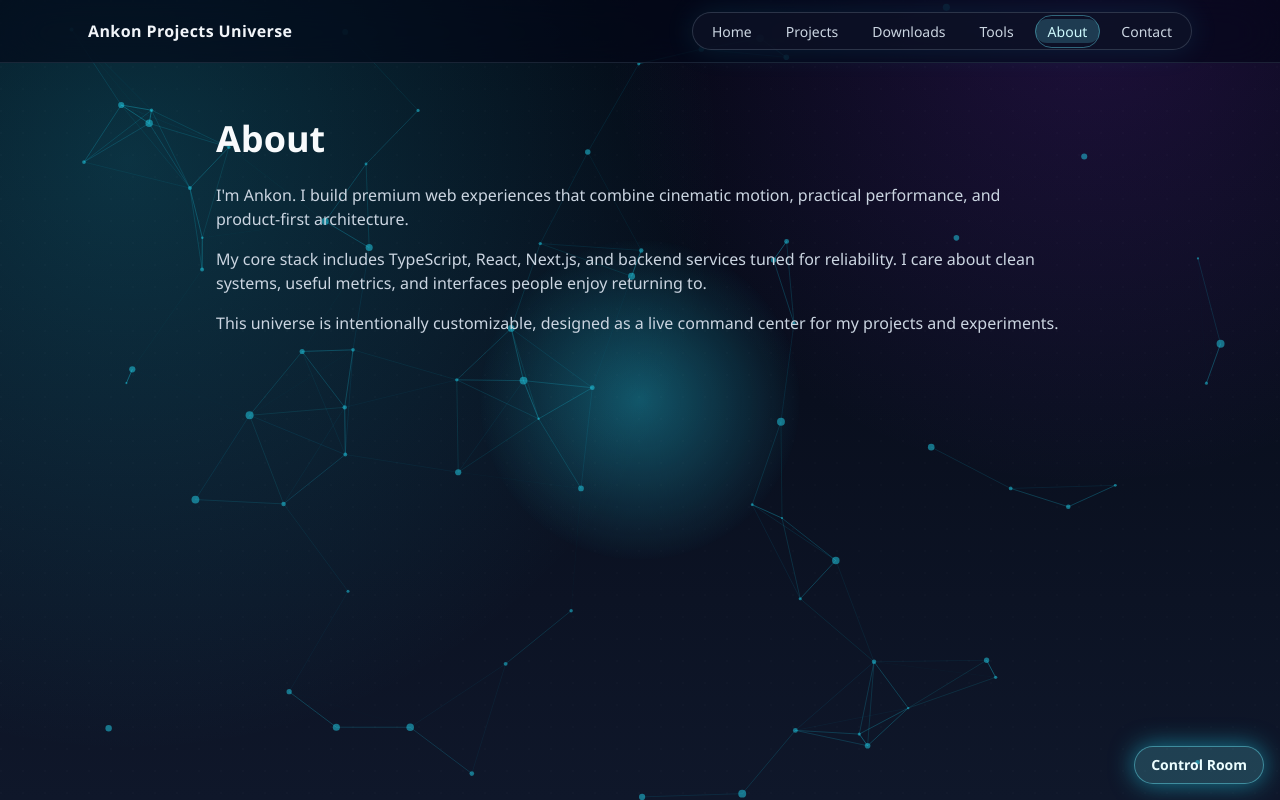
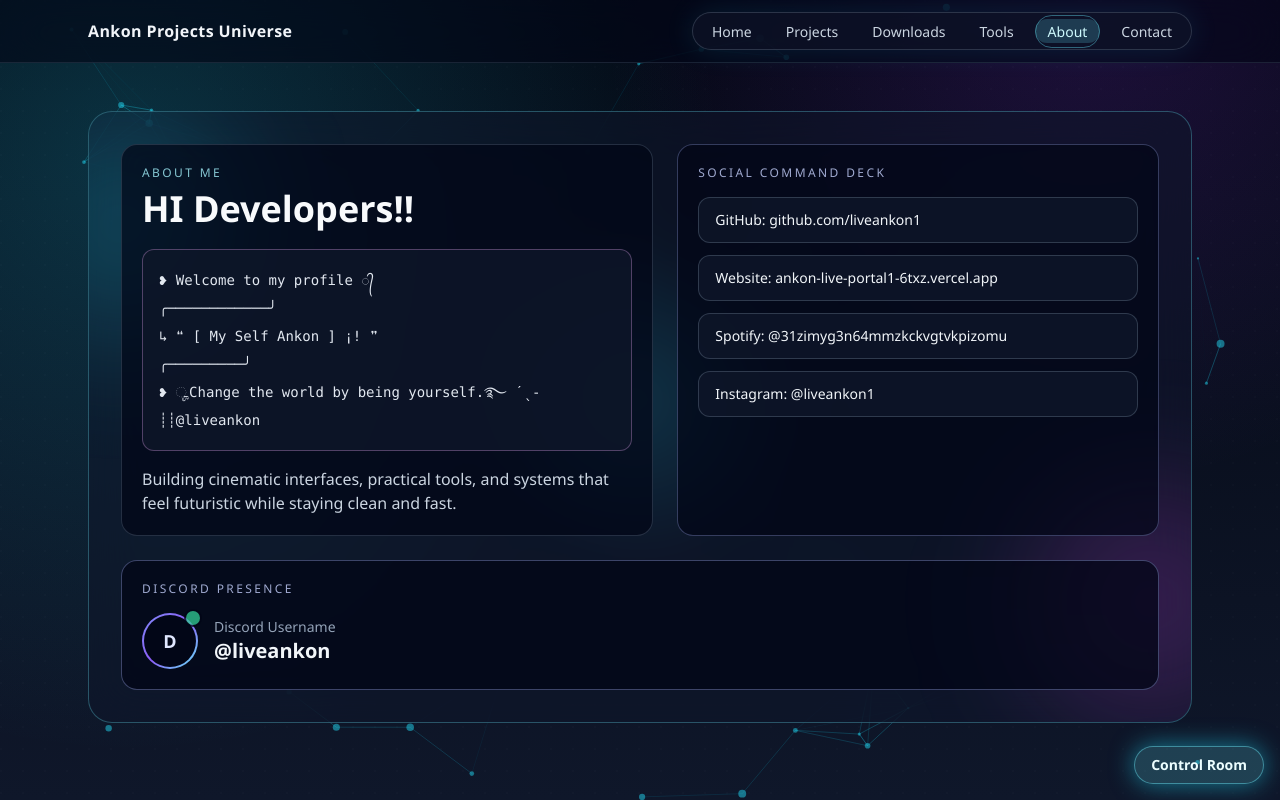
Before and after one commit to liveankon1/ankon-live-portal1, a Next.js app: page /about in a window 1280 px wide. Built offline with nearby package versions, Linux system fonts and the light colour scheme.

Commit message:
Update page.tsx

```diff
--- a/app/about/page.tsx
+++ b/app/about/page.tsx
@@ -1,18 +1,82 @@
 export default function AboutPage() {
   return (
-    <section className="mx-auto max-w-4xl px-4 py-14 md:px-6">
-      <h1 className="text-4xl font-bold text-slate-50">About</h1>
-      <div className="mt-6 space-y-4 text-slate-300">
-        <p>
-          I&apos;m Ankon. I build premium web experiences that combine cinematic motion, practical performance, and product-first architecture.
-        </p>
-        <p>
-          My core stack includes TypeScript, React, Next.js, and backend services tuned for reliability. I care about clean systems,
-          useful metrics, and interfaces people enjoy returning to.
-        </p>
-        <p>
-          This universe is intentionally customizable, designed as a live command center for my projects and experiments.
-        </p>
+    <section className="mx-auto max-w-6xl px-4 py-12 md:px-6">
+      <div className="relative overflow-hidden rounded-3xl border border-cyan-300/30 bg-slate-900/55 p-6 backdrop-blur-xl md:p-8">
+        <div className="pointer-events-none absolute -left-20 top-0 h-56 w-56 rounded-full bg-cyan-400/20 blur-3xl" />
+        <div className="pointer-events-none absolute -right-20 bottom-0 h-60 w-60 rounded-full bg-fuchsia-500/20 blur-3xl" />
+
+        <div className="relative z-10 grid gap-6 lg:grid-cols-[1.05fr_0.95fr]">
+          <article className="rounded-2xl border border-slate-600/50 bg-slate-950/70 p-5">
+            <p className="text-xs uppercase tracking-[0.2em] text-cyan-200/80">About Me</p>
+            <h1 className="mt-2 text-4xl font-bold text-slate-50">HI Developers!!</h1>
+
+            <pre className="mt-5 whitespace-pre-wrap rounded-xl border border-fuchsia-300/30 bg-slate-900/80 p-4 text-sm leading-7 text-slate-200">
+{`❥ Welcome to my profile ᭄
+╭────────────╯
+↳ ❝ [ My Self Ankon ] ¡! ❞
+╭─────────╯
+❥ ೄChange the world by being yourself.࿐ ˊˎ-┊┊@liveankon`}
+            </pre>
+
+            <p className="mt-4 text-slate-300">
+              Building cinematic interfaces, practical tools, and systems that feel futuristic while staying clean and fast.
+            </p>
+          </article>
+
+          <article className="rounded-2xl border border-indigo-300/30 bg-slate-950/70 p-5">
+            <p className="text-xs uppercase tracking-[0.2em] text-indigo-200/80">Social Command Deck</p>
+            <div className="mt-4 grid gap-3">
+              <a
+                href="https://github.com/liveankon1"
+                target="_blank"
+                rel="noreferrer"
+                className="rounded-xl border border-slate-600/60 bg-slate-900/80 px-4 py-3 text-sm text-slate-100 transition hover:-translate-y-0.5 hover:border-cyan-300/40 hover:text-cyan-100"
+              >
+                GitHub: github.com/liveankon1
+              </a>
+              <a
+                href="https://ankon-live-portal1-6txz.vercel.app"
+                target="_blank"
+                rel="noreferrer"
+                className="rounded-xl border border-slate-600/60 bg-slate-900/80 px-4 py-3 text-sm text-slate-100 transition hover:-translate-y-0.5 hover:border-cyan-300/40 hover:text-cyan-100"
+              >
+                Website: ankon-live-portal1-6txz.vercel.app
+              </a>
+              <a
+                href="https://open.spotify.com/user/31zimyg3n64mmzkckvgtvkpizomu"
+                target="_blank"
+                rel="noreferrer"
+                className="rounded-xl border border-slate-600/60 bg-slate-900/80 px-4 py-3 text-sm text-slate-100 transition hover:-translate-y-0.5 hover:border-emerald-300/40 hover:text-emerald-100"
+              >
+                Spotify: @31zimyg3n64mmzkckvgtvkpizomu
+              </a>
+              <a
+                href="https://www.instagram.com/liveankon1/"
+                target="_blank"
+                rel="noreferrer"
+                className="rounded-xl border border-slate-600/60 bg-slate-900/80 px-4 py-3 text-sm text-slate-100 transition hover:-translate-y-0.5 hover:border-fuchsia-300/40 hover:text-fuchsia-100"
+              >
+                Instagram: @liveankon1
+              </a>
+            </div>
+          </article>
+        </div>
+
+        <article className="relative z-10 mt-6 rounded-2xl border border-indigo-300/35 bg-slate-950/75 p-5">
+          <p className="text-xs uppercase tracking-[0.2em] text-indigo-200/80">Discord Presence</p>
+          <div className="mt-4 flex items-center gap-4">
+            <div className="relative h-14 w-14 rounded-full bg-gradient-to-br from-indigo-400 via-violet-500 to-cyan-300 p-[2px]">
+              <div className="flex h-full w-full items-center justify-center rounded-full bg-slate-950 text-lg font-bold text-indigo-100">
+                D
+              </div>
+              <span className="absolute -right-0.5 -top-0.5 inline-flex h-3.5 w-3.5 animate-pulse rounded-full bg-emerald-400 ring-2 ring-slate-950" />
+            </div>
+            <div>
+              <p className="text-sm text-slate-400">Discord Username</p>
+              <p className="text-xl font-semibold text-slate-100">@liveankon</p>
+            </div>
+          </div>
+        </article>
       </div>
     </section>
   );
```
